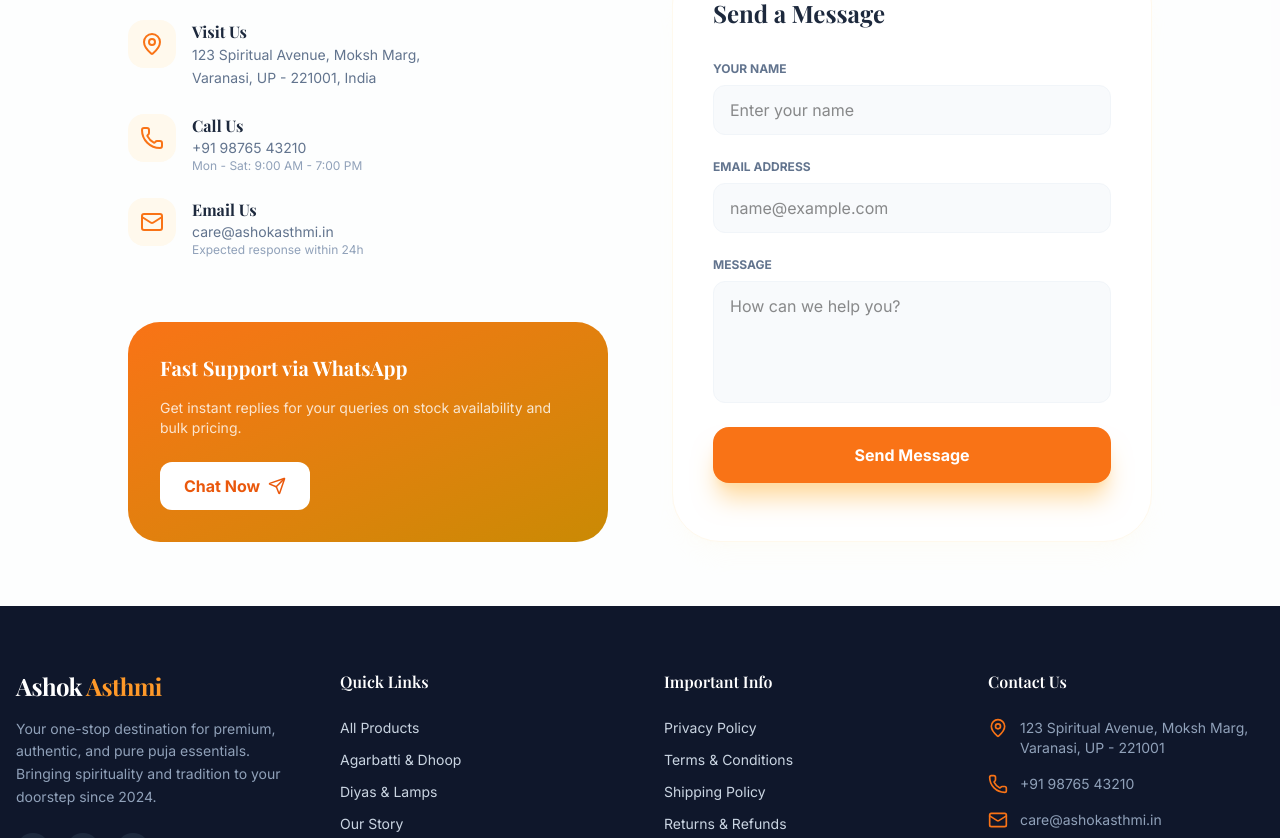
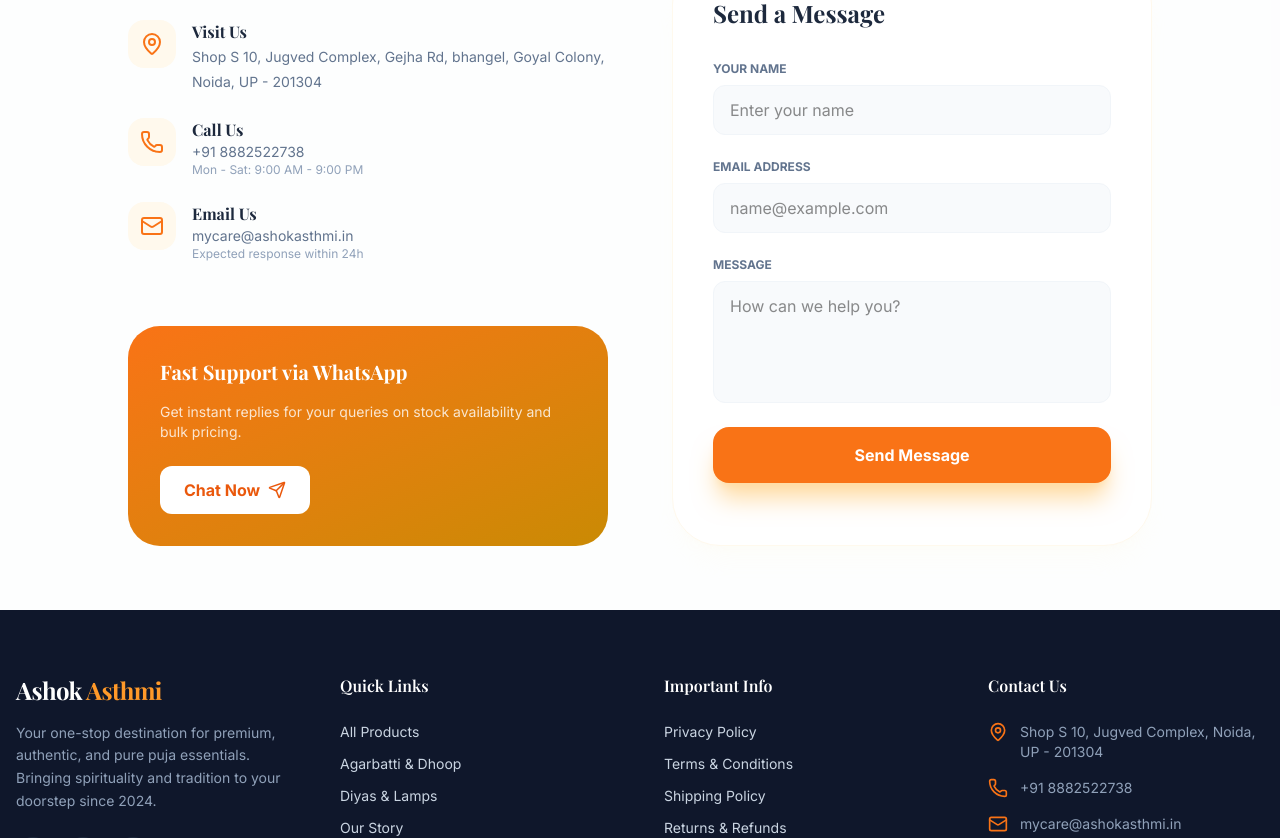
Before and after one commit to bch18270ashutosh-hash/ashokasthmi, a Next.js app: page /contact in a window 1280 px wide. Shown: the part 357-1195 px from the top of the page. Built offline with nearby package versions, Linux system fonts and the light colour scheme; a web font is replaced by a local one.

Commit message:
Updated contact info and shop location

```diff
--- a/src/app/cart/page.tsx
+++ b/src/app/cart/page.tsx
@@ -32,7 +32,7 @@
 
         const message = `*New Order from Ashok Asthmi*\n\n*Items:*\n${cartSummary}\n\n*Total:* ₹${cartTotal}\n\n*Customer Details:*\nName: ${formData.name}\nPhone: ${formData.phone}\nAddress: ${formData.address}, ${formData.city} - ${formData.pincode}`;
 
-        const whatsappUrl = `https://wa.me/+910000000000?text=${encodeURIComponent(message)}`;
+        const whatsappUrl = `https://wa.me/+918882522738?text=${encodeURIComponent(message)}`;
         window.open(whatsappUrl, "_blank");
     };
 
--- a/src/app/contact/page.tsx
+++ b/src/app/contact/page.tsx
@@ -24,9 +24,13 @@
                                 </div>
                                 <div>
                                     <h3 className="font-bold text-slate-800">Visit Us</h3>
-                                    <p className="text-slate-500 text-sm leading-relaxed">
-                                        123 Spiritual Avenue, Moksh Marg,<br />Varanasi, UP - 221001, India
-                                    </p>
+                                    <Link
+                                        href="https://maps.app.goo.gl/kDzHnrwypBwXydK76"
+                                        target="_blank"
+                                        className="text-slate-500 text-sm leading-relaxed hover:text-primary-600 transition-colors"
+                                    >
+                                        Shop S 10, Jugved Complex, Gejha Rd, bhangel, Goyal Colony, Noida, UP - 201304
+                                    </Link>
                                 </div>
                             </div>
                             <div className="flex items-start gap-4">
@@ -35,8 +39,8 @@
                                 </div>
                                 <div>
                                     <h3 className="font-bold text-slate-800">Call Us</h3>
-                                    <p className="text-slate-500 text-sm">+91 98765 43210</p>
-                                    <p className="text-slate-400 text-xs">Mon - Sat: 9:00 AM - 7:00 PM</p>
+                                    <p className="text-slate-500 text-sm">+91 8882522738</p>
+                                    <p className="text-slate-400 text-xs">Mon - Sat: 9:00 AM - 9:00 PM</p>
                                 </div>
                             </div>
                             <div className="flex items-start gap-4">
@@ -45,7 +49,7 @@
                                 </div>
                                 <div>
                                     <h3 className="font-bold text-slate-800">Email Us</h3>
-                                    <p className="text-slate-500 text-sm">care@ashokasthmi.in</p>
+                                    <p className="text-slate-500 text-sm">mycare@ashokasthmi.in</p>
                                     <p className="text-slate-400 text-xs">Expected response within 24h</p>
                                 </div>
                             </div>
@@ -57,7 +61,7 @@
                                 Get instant replies for your queries on stock availability and bulk pricing.
                             </p>
                             <Link
-                                href="https://wa.me/+910000000000"
+                                href="https://wa.me/+918882522738"
                                 className="px-6 py-3 bg-white text-primary-600 rounded-xl font-bold inline-flex items-center gap-2 hover:bg-slate-50 transition-all"
                             >
                                 Chat Now <Send size={18} />
--- a/src/app/page.tsx
+++ b/src/app/page.tsx
@@ -157,7 +157,7 @@
               Connect with us on WhatsApp for personalized assistance and special festive offers.
             </p>
             <Link
-              href="https://wa.me/+910000000000"
+              href="https://wa.me/+918882522738"
               className="px-10 py-5 bg-green-500 text-white rounded-2xl font-bold flex items-center gap-3 hover:bg-green-600 transition-all shadow-2xl shadow-green-900/20 active:scale-95"
             >
               Contact on WhatsApp
--- a/src/app/privacy/page.tsx
+++ b/src/app/privacy/page.tsx
@@ -33,7 +33,7 @@
                 </p>
 
                 <h2 className="text-xl font-bold mt-8 mb-4">5. Contact Us</h2>
-                <p>If you have any questions about this Privacy Policy, please contact us at care@ashokasthmi.in.</p>
+                <p>If you have any questions about this Privacy Policy, please contact us at mycare@ashokasthmi.in.</p>
             </div>
         </div>
     );
--- a/src/app/product/[id]/page.tsx
+++ b/src/app/product/[id]/page.tsx
@@ -114,7 +114,7 @@
                             Add to Cart
                         </button>
                         <button
-                            onClick={() => window.open(`https://wa.me/+910000000000?text=Hi, I want to order ${product.name}`, "_blank")}
+                            onClick={() => window.open(`https://wa.me/+918882522738?text=Hi, I want to order ${product.name}`, "_blank")}
                             className="flex-1 px-8 py-5 bg-green-500 text-white rounded-2xl font-bold flex items-center justify-center gap-3 hover:bg-green-600 transition-all shadow-xl shadow-green-200 active:scale-95"
                         >
                             Order on WhatsApp
--- a/src/app/terms/page.tsx
+++ b/src/app/terms/page.tsx
@@ -31,7 +31,7 @@
                 </p>
 
                 <h2 className="text-xl font-bold mt-8 mb-4">5. Governing Law</h2>
-                <p>These terms are governed by the laws of India and subject to the jurisdiction of Varanasi, UP.</p>
+                <p>These terms are governed by the laws of India and subject to the jurisdiction of Noida, Uttar Pradesh.</p>
             </div>
         </div>
     );
--- a/src/components/layout/Footer.tsx
+++ b/src/components/layout/Footer.tsx
@@ -58,15 +58,21 @@
                         <ul className="flex flex-col gap-4 text-sm text-slate-400">
                             <li className="flex items-start gap-3">
                                 <MapPin size={20} className="text-primary-500 shrink-0" />
-                                <span>123 Spiritual Avenue, Moksh Marg,<br />Varanasi, UP - 221001</span>
+                                <Link
+                                    href="https://maps.app.goo.gl/kDzHnrwypBwXydK76"
+                                    target="_blank"
+                                    className="hover:text-primary-400 transition-colors"
+                                >
+                                    Shop S 10, Jugved Complex, Noida, UP - 201304
+                                </Link>
                             </li>
                             <li className="flex items-center gap-3">
                                 <Phone size={20} className="text-primary-500 shrink-0" />
-                                <span>+91 98765 43210</span>
+                                <Link href="tel:+918882522738" className="hover:text-primary-400 transition-colors">+91 8882522738</Link>
                             </li>
                             <li className="flex items-center gap-3">
                                 <Mail size={20} className="text-primary-500 shrink-0" />
-                                <span>care@ashokasthmi.in</span>
+                                <Link href="mailto:mycare@ashokasthmi.in" className="hover:text-primary-400 transition-colors">mycare@ashokasthmi.in</Link>
                             </li>
                         </ul>
                     </div>
--- a/src/components/layout/Header.tsx
+++ b/src/components/layout/Header.tsx
@@ -57,7 +57,7 @@
                         )}
                     </Link>
                     <Link
-                        href="https://wa.me/+910000000000"
+                        href="https://wa.me/+918882522738"
                         className="hidden sm:flex items-center gap-2 px-4 py-2 bg-green-500 text-white rounded-full text-sm font-semibold hover:bg-green-600 transition-all shadow-sm shadow-green-200"
                     >
                         <Phone size={16} />
```
